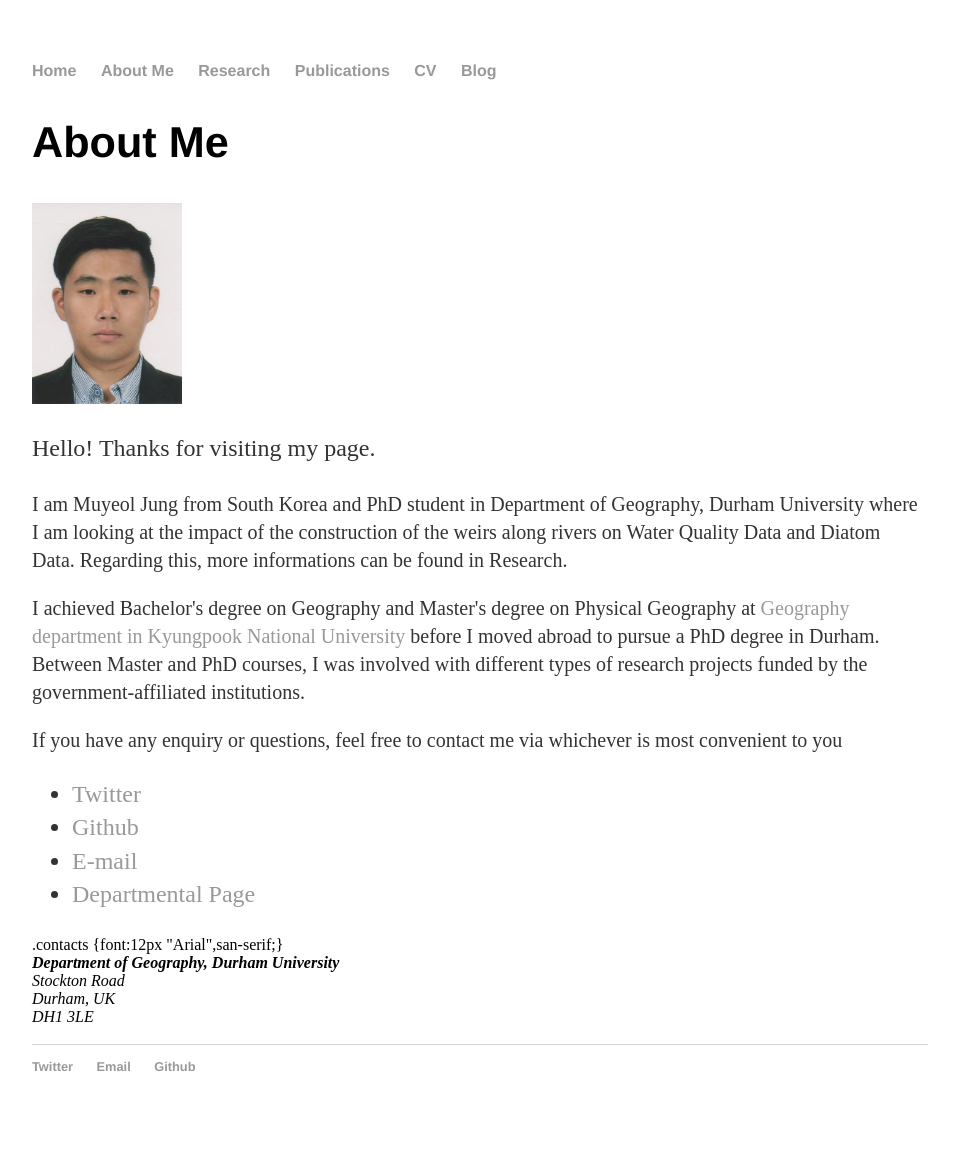
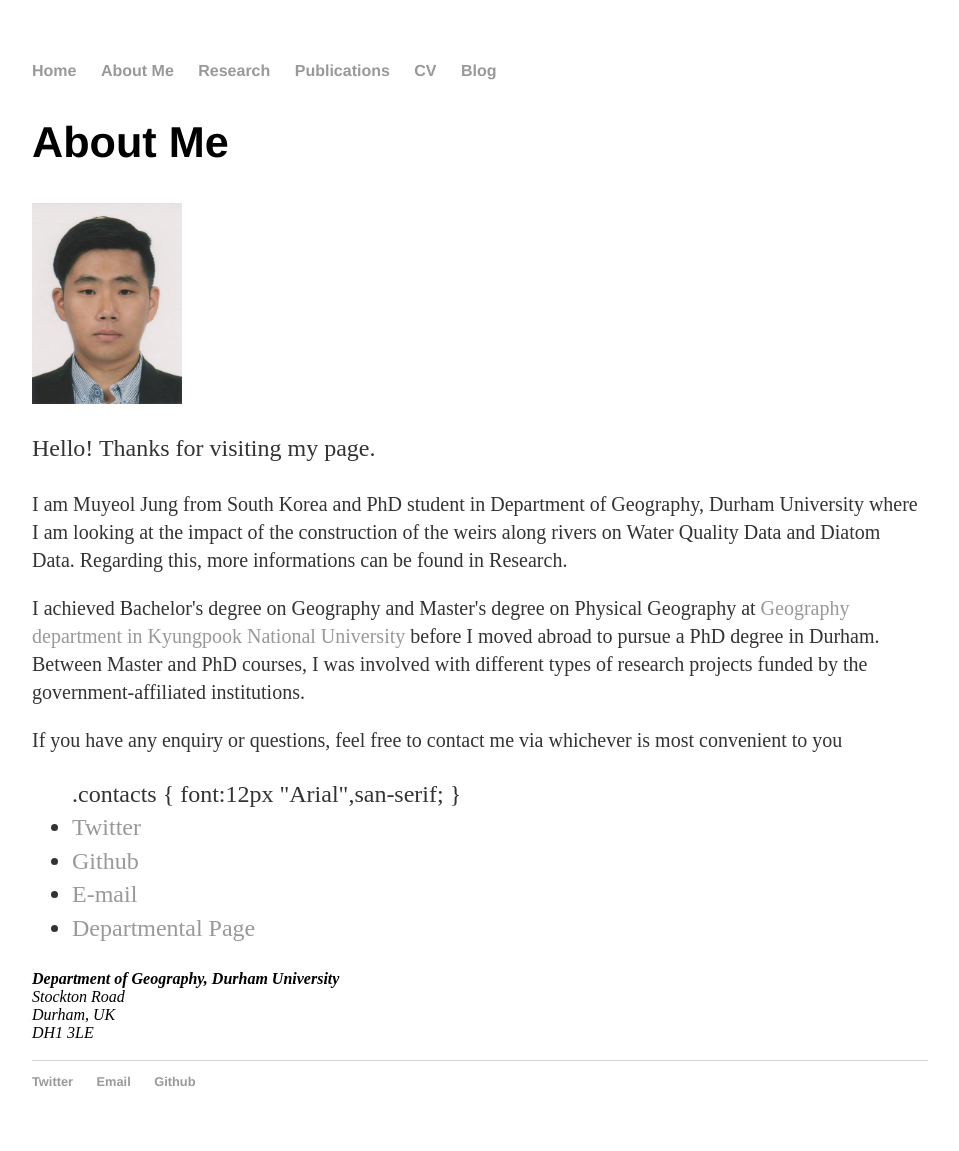
Before and after one commit to muyeoljung/muyeoljung.github.io, a Jekyll site: the page built from about/index.html, in a window 1280 px wide. Shown: the whole page, without its empty margins (160-1119 px from the left). Built offline with Jekyll 4.4.1, drawn with Linux system fonts in a browser that asks for light colours.

Commit message:
Update index.html

```diff
--- a/about/index.html
+++ b/about/index.html
@@ -12,12 +12,14 @@ title: About Me
 			<p style="font-size:20px"> If you have any enquiry or questions, feel free to contact me via whichever is most convenient to you </p>
 
 			<ul class="contacts">
+			.contacts {
+			font:12px "Arial",san-serif;
+			}
 				<li><a href="https://twitter.com/muyeol_jung" target=”_blank”>Twitter</a></li>
 				<li><a href="https://github.com/muyeoljung" target=”_blank”>Github</a></li>
 				<li><a href="mailto:muyeol.jung@durham.ac.uk" target=”_blank”>E-mail</a></li>
 				<li><a href="https://www.dur.ac.uk/research/directory/staff/?mode=staff&id=16647" target=”_blank”>Departmental Page</a></li>
 			</ul>
-			.contacts {font:12px "Arial",san-serif;}
 
 			<address>
 			<strong>Department of Geography, Durham University</strong><br>
```
